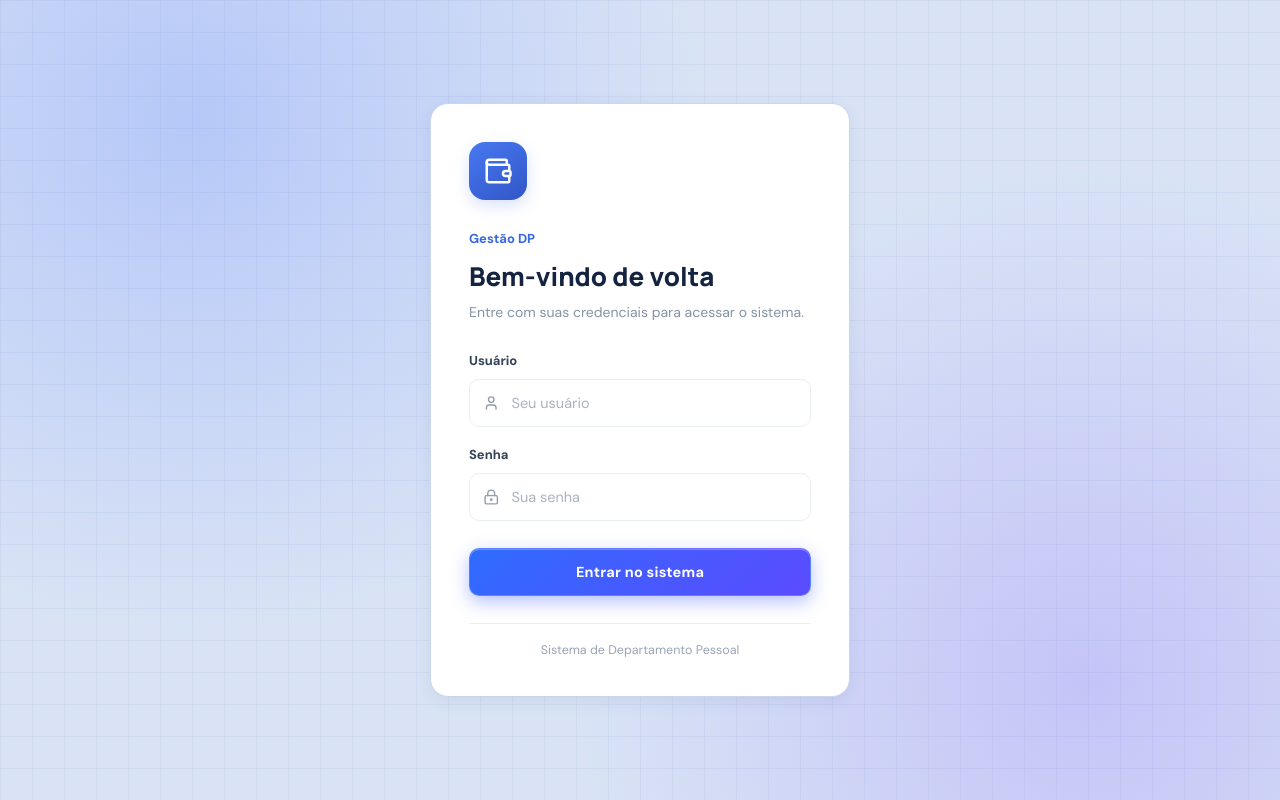
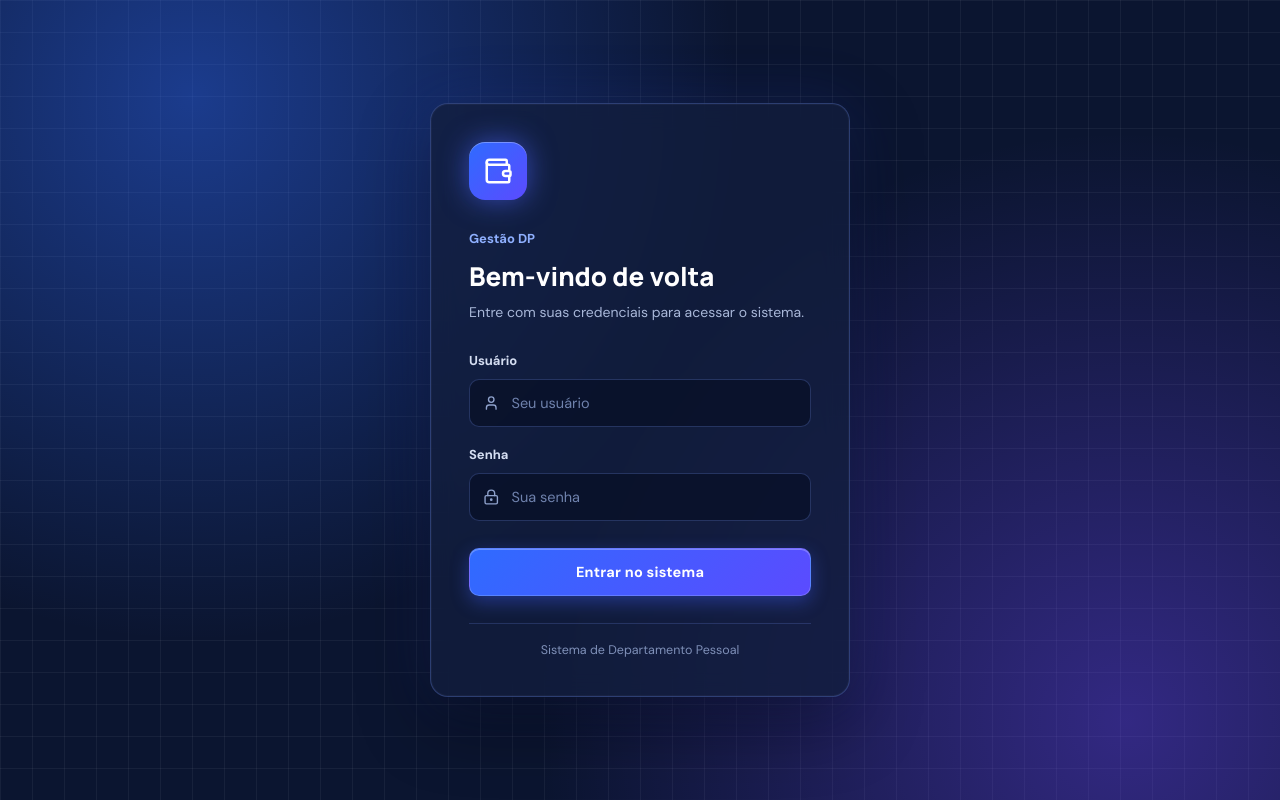
Before and after one commit to pedroleonidasdev/sistemagestaodepessoas, a React (Vite) app in the folder frontend/: page / in a window 1280 px wide. Built offline with nearby package versions, Linux system fonts and the light colour scheme; no server answers.

Commit message:
Deixa a tela de login escura com visual tecnologico

```diff
--- a/frontend/src/App.css
+++ b/frontend/src/App.css
@@ -930,3 +930,65 @@ html, body, #root {
     linear-gradient(90deg, rgb(47 80 150 / 6%) 1px, transparent 1px);
   background-size: auto, auto, 32px 32px, 32px 32px;
 }
+
+
+/* ==========================================================
+   Tela de login: versão escura com visual tecnológico
+   ========================================================== */
+.login-page {
+  background-color: #0b1530;
+  background-image:
+    radial-gradient(circle at 15% 12%, rgb(47 107 255 / 45%) 0, transparent 42%),
+    radial-gradient(circle at 88% 90%, rgb(110 70 255 / 40%) 0, transparent 44%),
+    linear-gradient(rgb(255 255 255 / 5%) 1px, transparent 1px),
+    linear-gradient(90deg, rgb(255 255 255 / 5%) 1px, transparent 1px);
+  background-size: auto, auto, 32px 32px, 32px 32px;
+}
+
+.login-card {
+  background: rgb(18 30 62 / 78%);
+  border: 1px solid rgb(120 150 255 / 28%);
+  backdrop-filter: blur(14px);
+  box-shadow: 0 24px 70px rgb(0 0 0 / 45%), 0 0 0 1px rgb(255 255 255 / 3%) inset, 0 0 60px rgb(63 94 255 / 18%);
+}
+
+.login-brand-icon {
+  background: var(--btn-grad);
+  box-shadow: 0 0 28px rgb(76 102 255 / 60%), inset 0 1px 0 rgb(255 255 255 / 30%);
+}
+
+.login-heading > span { color: #8fb0ff; }
+.login-heading h1 { color: #fff; }
+.login-heading p { color: #a9b8d9; }
+.login-form label { color: #d5def2; }
+
+.login-input-wrap {
+  color: #8fa2cc;
+  background: rgb(8 16 38 / 70%);
+  border-color: rgb(120 150 255 / 25%);
+}
+
+.login-input-wrap:focus-within {
+  color: #8fb0ff;
+  border-color: #4f7dff;
+  box-shadow: 0 0 0 3px rgb(79 125 255 / 28%), 0 0 18px rgb(79 125 255 / 25%);
+}
+
+.login-input-wrap input { color: #fff; }
+.login-input-wrap input::placeholder { color: #6f82ad; }
+
+/* Evita o fundo branco do preenchimento automático do navegador */
+.login-input-wrap input:-webkit-autofill {
+  -webkit-text-fill-color: #fff;
+  box-shadow: 0 0 0 40px #0b1530 inset;
+  caret-color: #fff;
+}
+
+.login-error {
+  color: #ffb4b4;
+  background: rgb(220 70 70 / 14%);
+  border-color: rgb(220 70 70 / 40%);
+}
+
+.login-footer { color: #7f90b8; border-top-color: rgb(120 150 255 / 20%); }
+.login-loading { color: #c5d2f0; }
```
